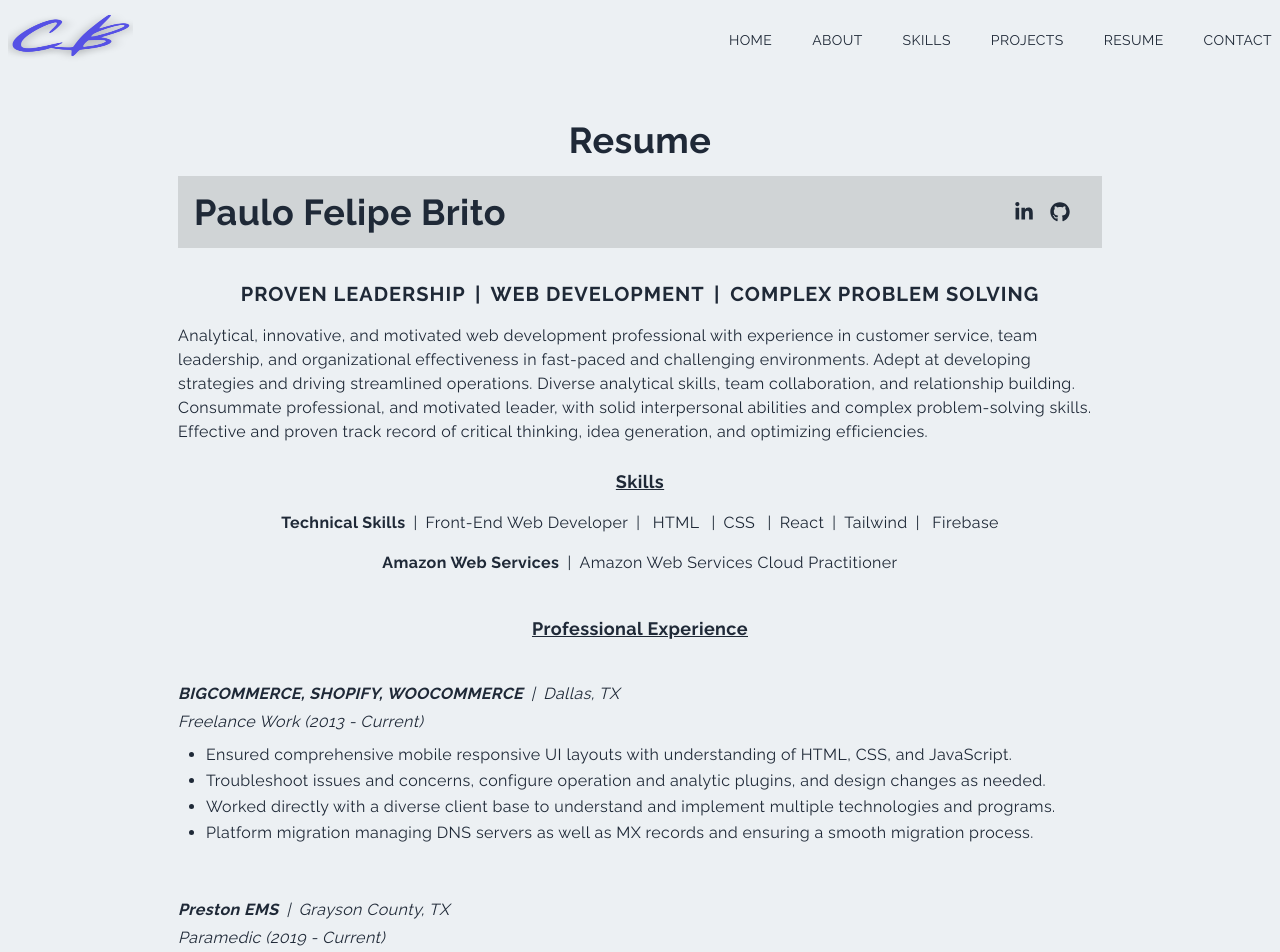
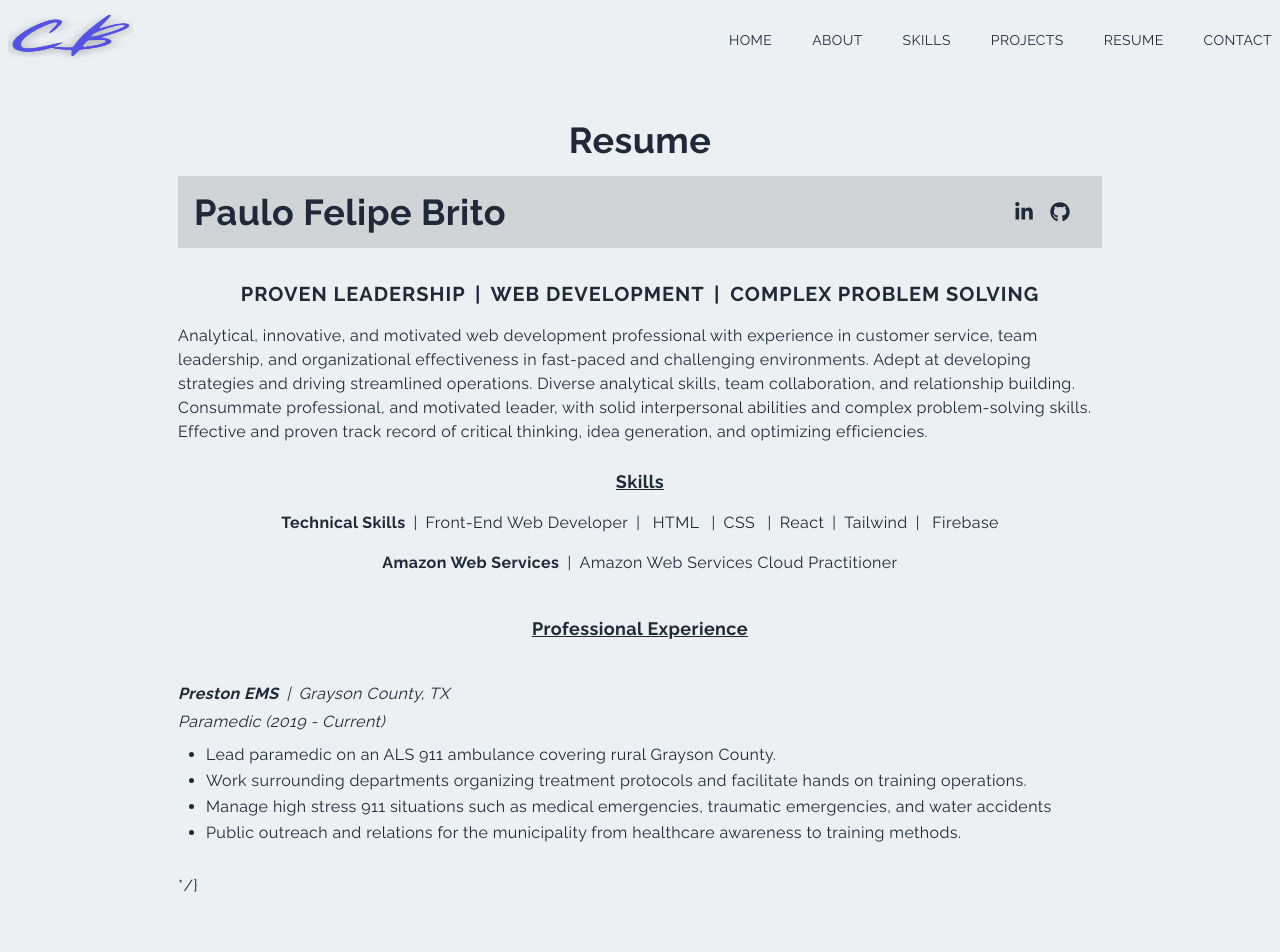
Before and after one commit to paulofelipebrito/nextjs-portfolio-tailwind, a Next.js app: page /resume in a window 1280 px wide. Shown: the top 952 px of the page. After the commit the page ends 906 px from the top, so only its background shows below. Built offline with nearby package versions, Linux system fonts and the light colour scheme.

Commit message:
changing resume

```diff
--- a/pages/resume.jsx
+++ b/pages/resume.jsx
@@ -82,7 +82,7 @@
           Professional Experience
         </h5>
         {/* Experience */}
-        <div className='py-6'>
+        {/* <div className='py-6'>
           <p className='italic'>
             <span className='font-bold italic'>
               BIGCOMMERCE, SHOPIFY, WOOCOMMERCE
@@ -134,7 +134,7 @@
               awareness to training methods.
             </li>
           </ul>
-        </div>
+        </div> */}
         {/* Experience */}
         {/* <div className='py-6'>
           <p className='italic'>
```
